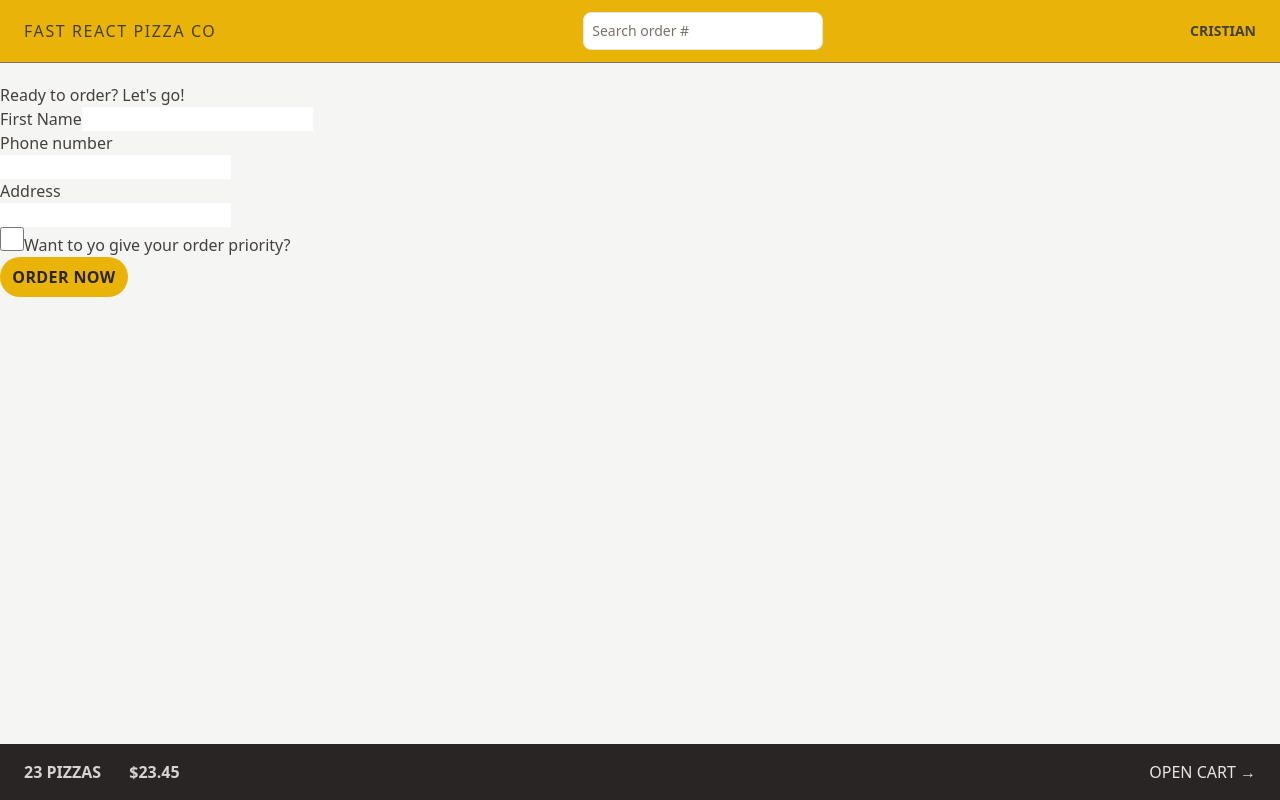
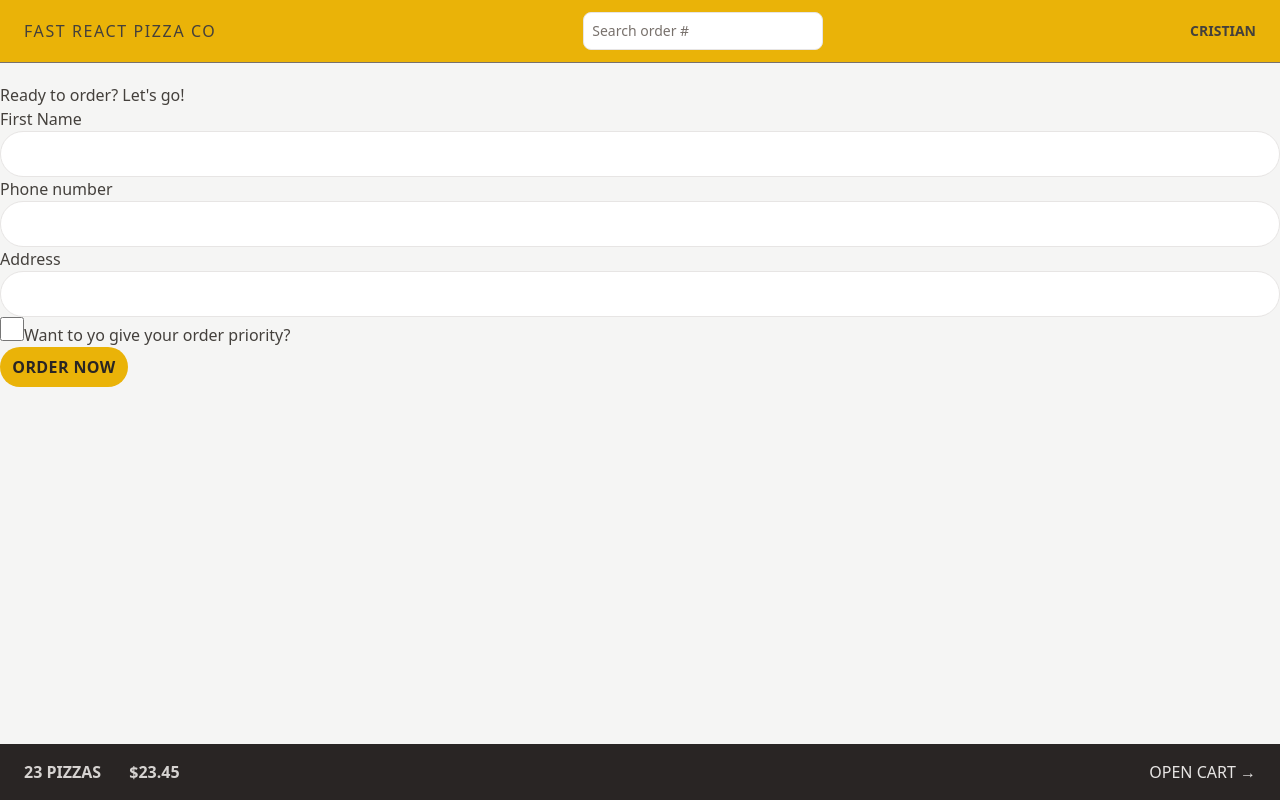
Before and after one commit to CristianLopes/fast-react-pizza, a React (Vite) app: page /order/new in a window 1280 px wide. Built offline with nearby package versions, Linux system fonts and the light colour scheme.

Commit message:
reusing styles using @apply

```diff
--- a/src/features/order/CreateOrder.jsx
+++ b/src/features/order/CreateOrder.jsx
@@ -48,6 +48,7 @@
         <div>
           <label>First Name</label>
           <input
+            className='input'
             type='text'
             name='customer'
             required
@@ -58,6 +59,7 @@
           <label>Phone number</label>
           <div>
             <input
+              className='input'
               type='tel'
               name='phone'
               required
@@ -70,6 +72,7 @@
           <label>Address</label>
           <div>
             <input
+              className='input'
               type='text'
               name='address'
               required
@@ -79,8 +82,7 @@
 
         <div>
           <input
-            className='h-6 w-6 accent-yellow-500
-            focus:outline-none focus:ring focus:ring-yellow-500 focus:ring-offset-2'
+            className='h-6 w-6 accent-yellow-500 focus:outline-none focus:ring focus:ring-yellow-500 focus:ring-offset-2'
             type='checkbox'
             name='priority'
             id='priority'
--- a/src/index.css
+++ b/src/index.css
@@ -1,6 +1,15 @@
 @tailwind base;
 @tailwind components;
 @tailwind utilities;
+
+@layer components{
+  .input {
+    @apply w-full rounded-full border border-stone-200
+    px-4 py-2 text-sm transition-all duration-300
+    placeholder:text-stone-400 focus:outline-none
+    focus:ring focus:ring-yellow-400 md:px-6 md:py-3;
+  }
+}
 
 /*
 body {
```
